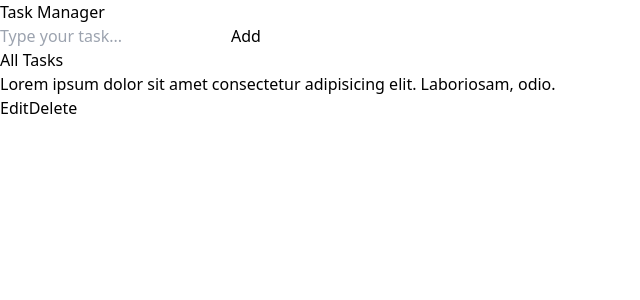
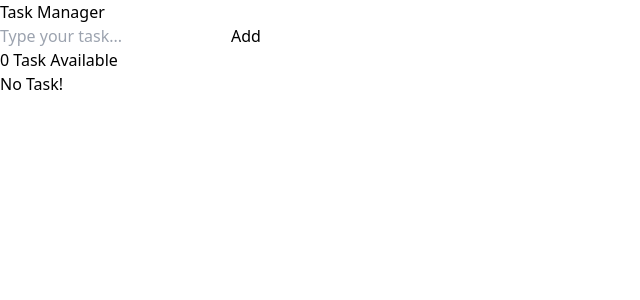
Before and after one commit to juned072/task-manager, a React (Vite) app: page / in a window 1280 px wide. Shown: the top 300 px of the page, without its empty margins (0-640 px from the left). Built offline with nearby package versions, Linux system fonts and the light colour scheme.

Commit message:
Updated file

```diff
--- a/src/components/TaskCard.jsx
+++ b/src/components/TaskCard.jsx
@@ -1,13 +1,10 @@
 import React from "react";
 
-const TaskCard = () => {
+const TaskCard = ({ task }) => {
   return (
-    <div className="flex justify-between items-center p-3 shadow-md border rounded-md">
+    <div className="flex justify-between items-center p-3 shadow-sm border rounded-md mb-4">
       <div>
-        <p>
-          Lorem ipsum dolor sit amet consectetur adipisicing elit. Laboriosam,
-          odio.
-        </p>
+        <p>{task}</p>
       </div>
       <div className="flex items-center space-x-2">
         <button className="p-2 bg-blue-500 hover:bg-blue-600 text-white rounded-sm">
--- a/src/components/TaskContainer.jsx
+++ b/src/components/TaskContainer.jsx
@@ -3,14 +3,22 @@ import TaskCard from "./TaskCard";
 
 const TaskContainer = () => {
   const [inputField, setInputField] = useState("");
+  const [Task, SetTask] = useState([]);
+
+  const handleSubmitTask = (e) => {
+    e.preventDefault();
+
+    SetTask((prevTask) => [inputField, ...prevTask]);
+    setInputField("");
+  };
 
   return (
     <div className="bg-slate-950 h-screen flex justify-center items-center ">
-      <div className="w-[500px] min-h-[500px] bg-white rounded-md p-5">
+      <div className="w-[500px] min-h-[500px] max-h-[500px] overflow-auto bg-white rounded-md p-5">
         <h1 className="text-center font-semibold text-2xl text-gray-800 mb-5">
           Task Manager
         </h1>
-        <form>
+        <form onSubmit={handleSubmitTask}>
           <div className="flex justify-between items-center space-x-2 ">
             <input
               value={inputField}
@@ -26,10 +34,24 @@ const TaskContainer = () => {
               Add
             </button>
           </div>
-          <p className="text-gray-500 py-2">All Tasks</p>
+          {Task.length === 0 ? (
+            <p className="text-gray-400 py-4"> 0 Task Available</p>
+          ) : (
+            <p className="text-gray-500 py-4">All Tasks</p>
+          )}
         </form>
         <div className="mt-5">
-          <TaskCard />
+          {Task.length === 0 ? (
+            <div className="flex justify-center items-center h-60">
+              <p className="text-slate-500">No Task!</p>
+            </div>
+          ) : (
+            <>
+              {Task.map((task, index) => {
+                return <TaskCard key={index} task={task} />;
+              })}
+            </>
+          )}
         </div>
       </div>
     </div>
```
